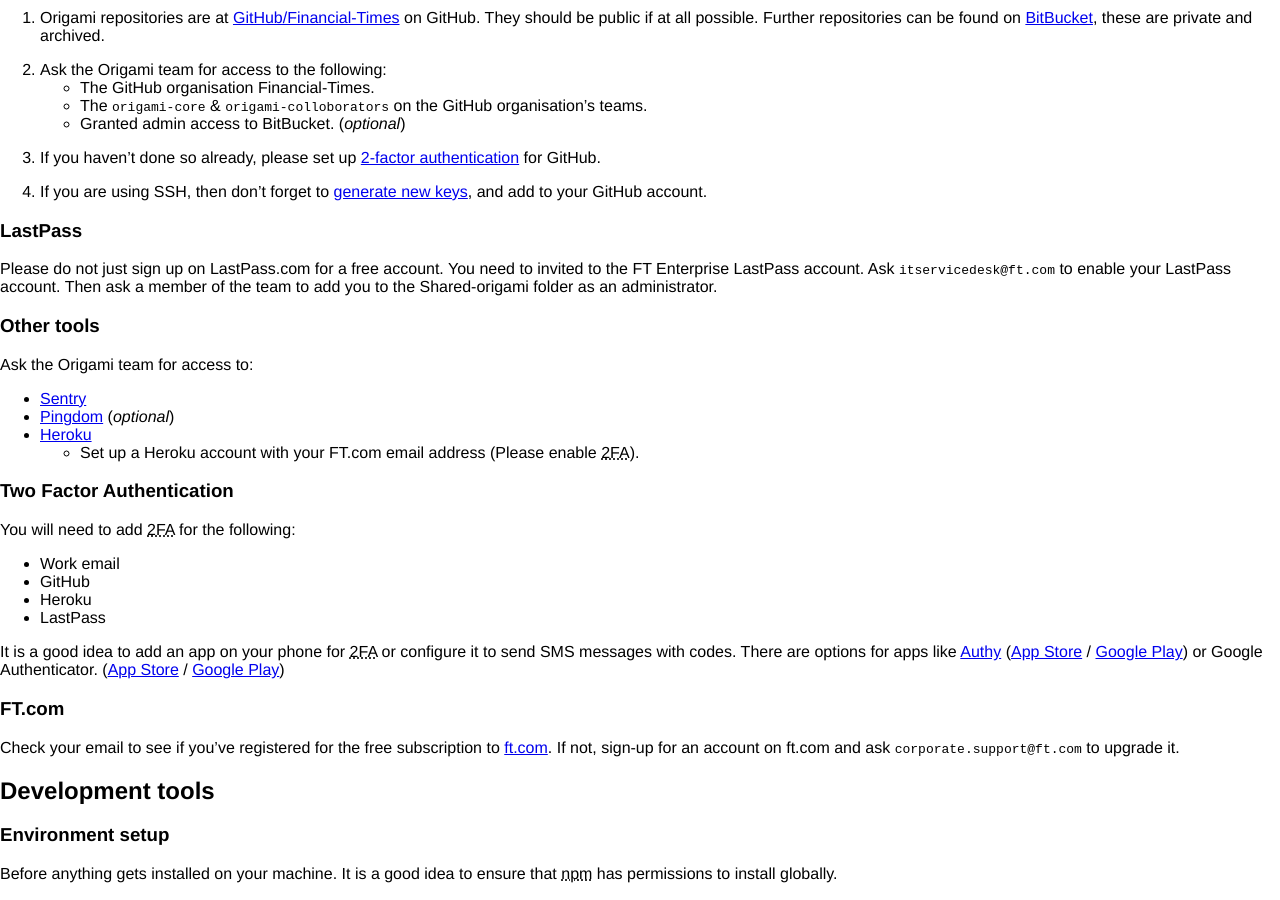
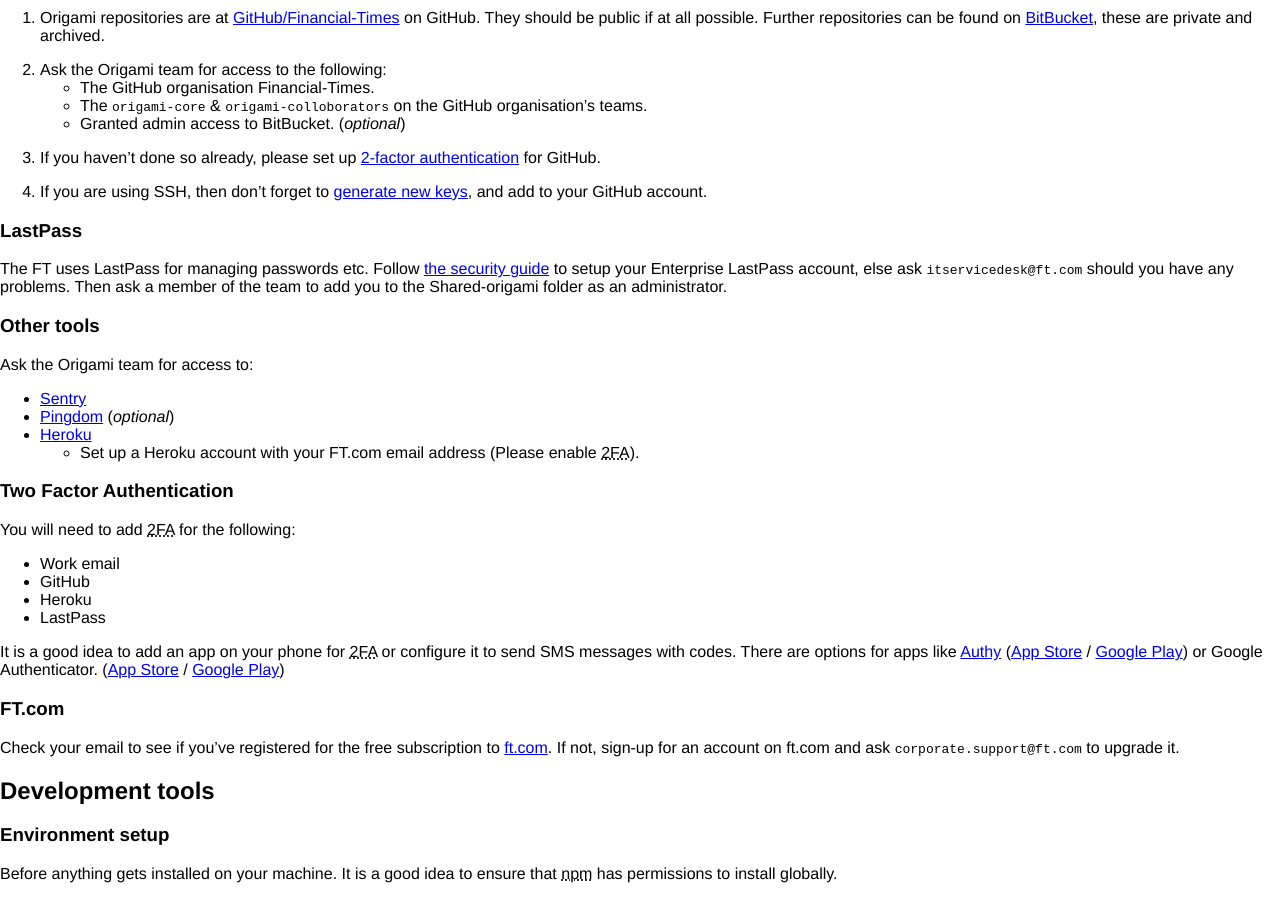
Before and after one commit to Financial-Times/ft-origami, a Jekyll site: the page built from new-starter-guide/new-starter-to-origami.md, in a window 1280 px wide and 900 px high, scrolled down 1064 px. Built offline with Jekyll 4.4.1, drawn with Linux system fonts in a browser that asks for light colours; nearby versions of some CDN libraries; comment, search, counter and statistics services are not loaded; a style sheet for code colours, icons or effects is not loaded.

Commit message:
Update LastPass instructions with link to the security guide.

```diff
--- a/new-starter-guide/new-starter-to-origami.md
+++ b/new-starter-guide/new-starter-to-origami.md
@@ -63,7 +63,7 @@ This should hurry your request for admin privileges on your machine.
 
 ### LastPass
 
-Please do not just sign up on LastPass.com for a free account. You need to invited to the FT Enterprise LastPass account. Ask `itservicedesk@ft.com` to enable your LastPass account. Then ask a member of the team to add you to the Shared-origami folder as an administrator.
+The FT uses LastPass for managing passwords etc. Follow [the security guide](https://sites.google.com/a/ft.com/security/security-guides/lastpass) to setup your Enterprise LastPass account, else ask `itservicedesk@ft.com` should you have any problems. Then ask a member of the team to add you to the Shared-origami folder as an administrator.
 
 ### Other tools
 
```
